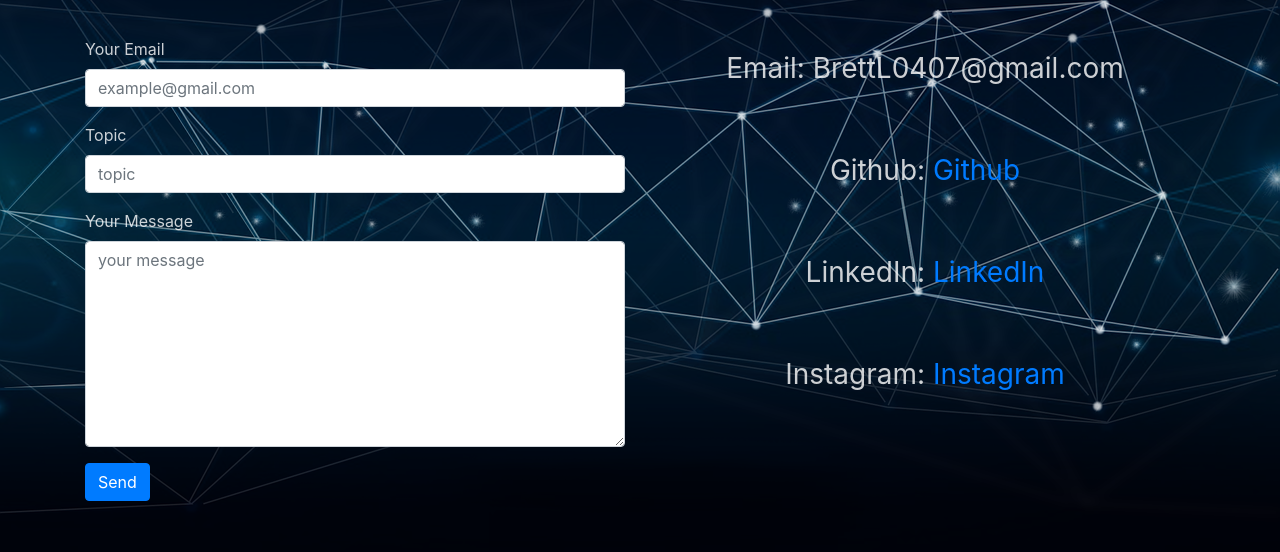
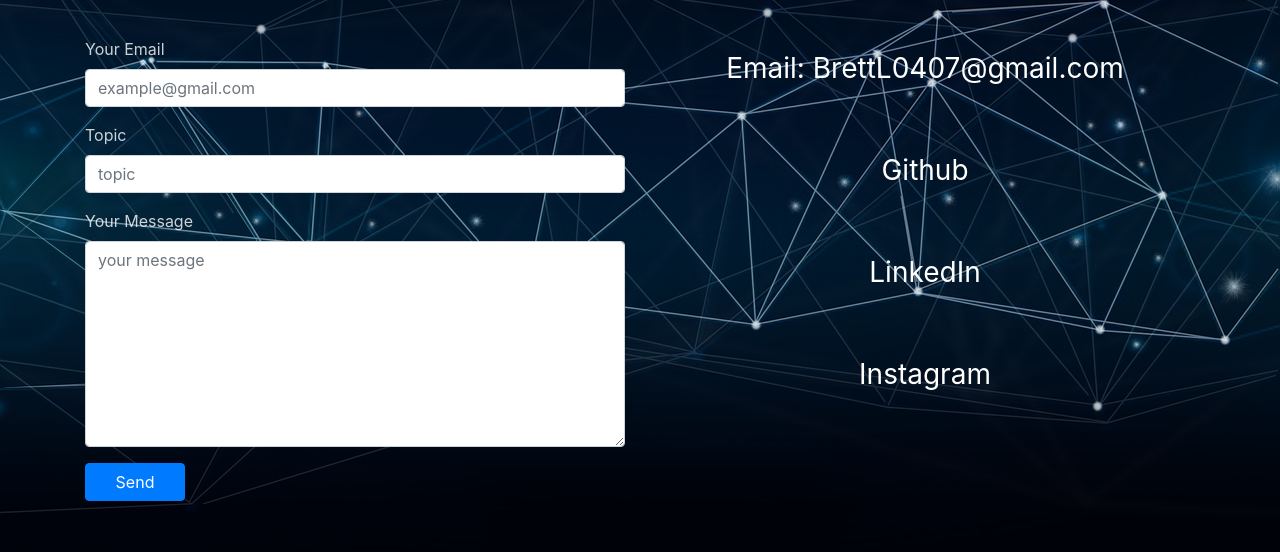
Before and after one commit to KingLard/updated-portfolio, a plain HTML site: page contact.html in a window 1280 px wide. Shown: the part 294-846 px from the top of the page. Drawn offline with nearby package versions, Linux system fonts and the light colour scheme.

Commit message:
removed labels from links in portfolio

```diff
--- a/assets/styles.css
+++ b/assets/styles.css
@@ -84,4 +84,13 @@
     text-align: center;
     margin-top: 10px;
     margin-bottom: 60px;
+    color: white;
 }
+
+.con-link {
+    color: white;
+}
+
+.submit {
+    width: 100px;
+}
--- a/contact.html
+++ b/contact.html
@@ -51,14 +51,14 @@
                         <label for="exampleFormControlTextarea1">Your Message</label>
                         <textarea class="form-control" id="exampleFormControlTextarea1" rows="8" placeholder="your message"></textarea>
                       </div>
-                      <button type="submit" class="btn btn-primary">Send</button>
+                      <button type="submit" class="btn submit btn-primary">Send</button>
                     </form>
                   </div>
                   <div class="col-lg-6 col-md-6 col-sm-12">
                     <p class="main-jumbo contact">Email: BrettL0407@gmail.com</p>
-                    <p class="main-jumbo contact">Github: <a href="https://github.com/KingLard">Github</a></p>
-                    <p class="main-jumbo contact">LinkedIn: <a href="https://www.linkedin.com/in/brett-landes-a40b4819b/">LinkedIn</a></p>
-                    <p class="main-jumbo contact">Instagram: <a href="https://www.instagram.com/brett_landes/">Instagram</a></p>
+                    <p class="main-jumbo contact"><a class="con-link" href="https://github.com/KingLard">Github</a></p>
+                    <p class="main-jumbo contact"><a class="con-link" href="https://www.linkedin.com/in/brett-landes-a40b4819b/">LinkedIn</a></p>
+                    <p class="main-jumbo contact"><a class="con-link" href="https://www.instagram.com/brett_landes/">Instagram</a></p>
                   </div>
                 </div>
 
```
Also changed, not shown: assets/github.png (added).
